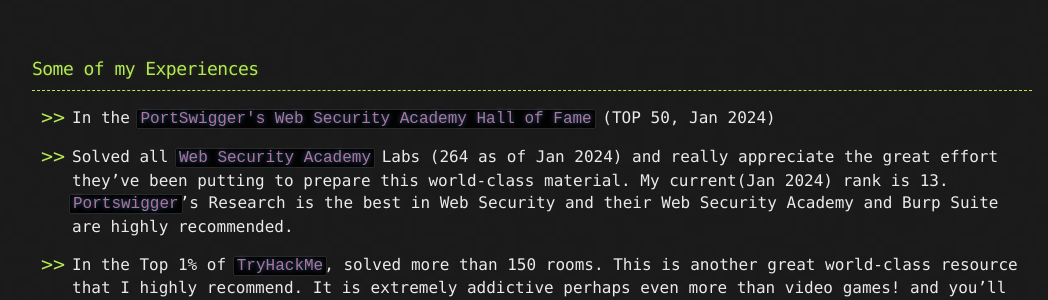
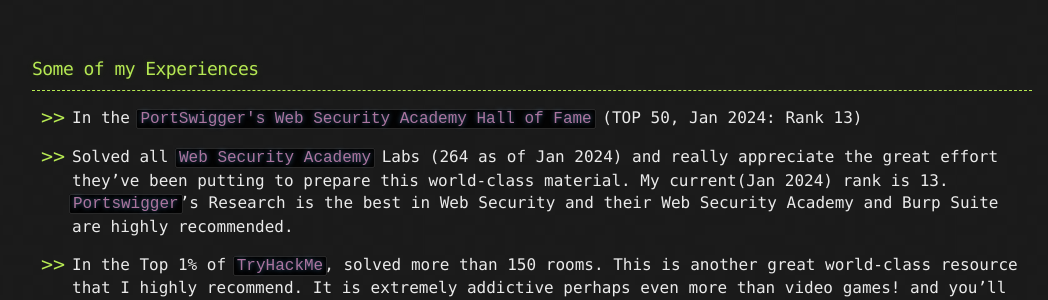
Before and after one commit to CamoCatX/camocatx.github.io, a Jekyll site: the page built from about.md, in a window 1280 px wide and 900 px high, scrolled down 1128 px. Shown: the part 152-452 px from the top of the window, without its empty margins (108-1156 px from the left). Built offline with Jekyll 4.4.1, drawn with Linux system fonts in a browser that asks for light colours.

Commit message:
Update about page

```diff
--- a/about.md
+++ b/about.md
@@ -47,7 +47,7 @@ I love almost all Technical Cybersecurity fields but prefer Offensive Security a
 ### Some of my Experiences
 * * *
 
-* In the <a href="https://portswigger.net/web-security/hall-of-fame" class="no-decoration"><code class="language-plaintext highlighter-rouge">PortSwigger's Web Security Academy Hall of Fame</code></a> (TOP 50, Jan 2024)
+* In the <a href="https://portswigger.net/web-security/hall-of-fame" class="no-decoration"><code class="language-plaintext highlighter-rouge">PortSwigger's Web Security Academy Hall of Fame</code></a> (TOP 50, Jan 2024: Rank 13)
 
 * Solved all <a href="https://portswigger.net/web-security/learning-path" class="no-decoration"><code class="language-plaintext highlighter-rouge">Web Security Academy</code></a> Labs (264 as of Jan 2024) and really appreciate the great effort they've been putting to prepare this world-class material. My current(Jan 2024) rank is 13. <a href="https://portswigger.net" class="no-decoration"><code class="language-plaintext highlighter-rouge">Portswigger</code></a>'s Research is the best in Web Security and their Web Security Academy and Burp Suite are highly recommended.
 
```
